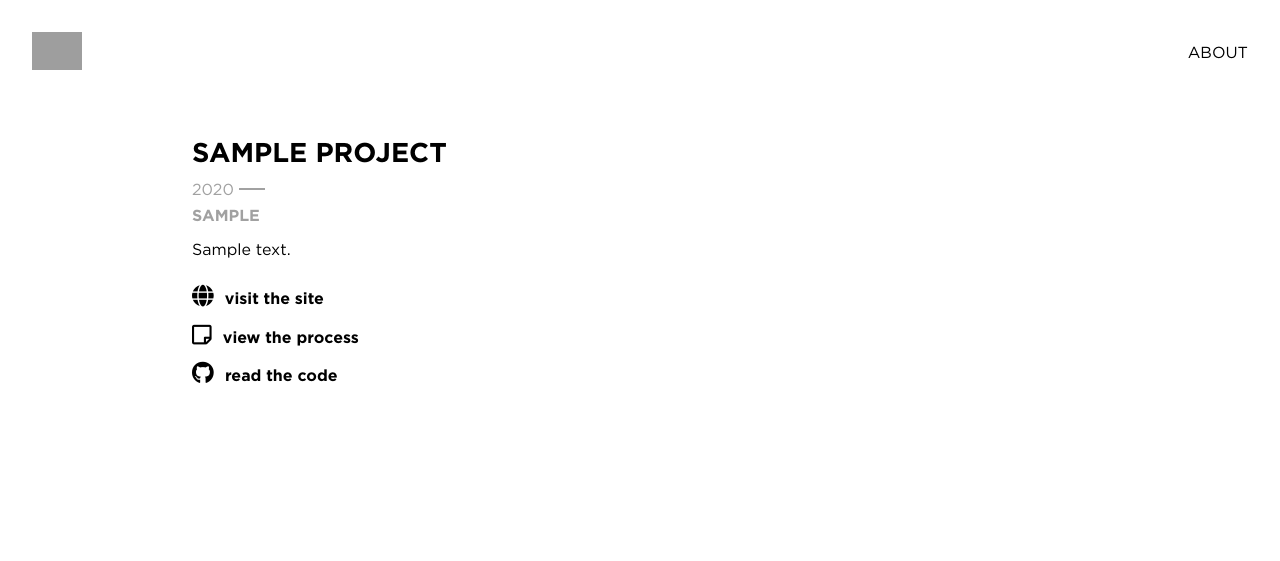
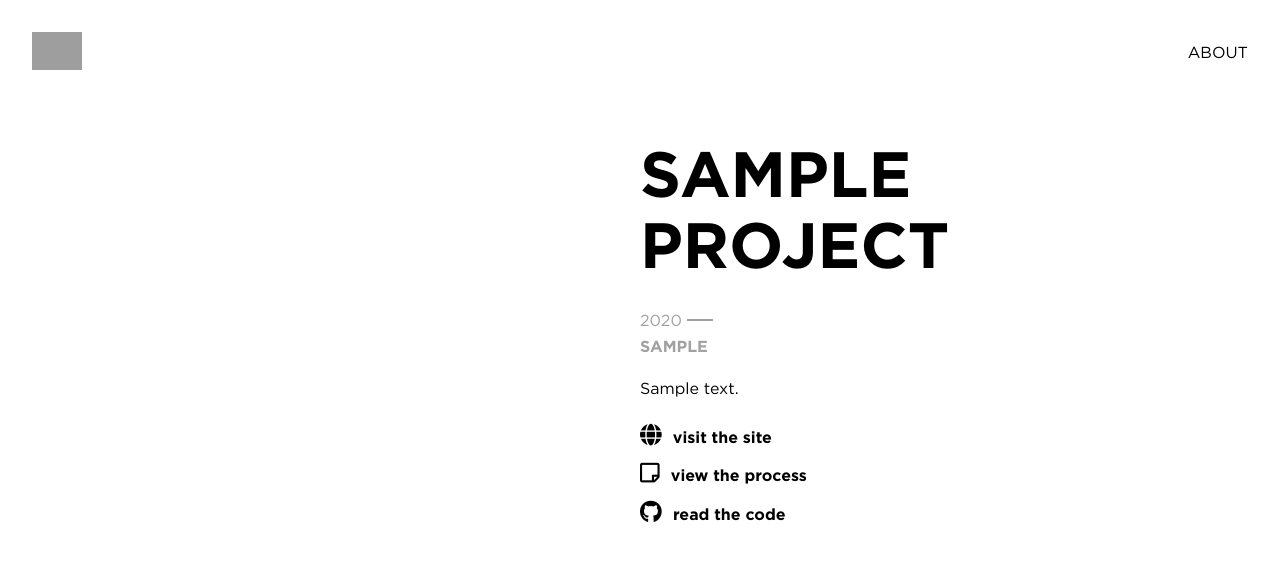
Before and after one commit to izsi-salmon/portfolio-izsi, a PHP site: page /project-single.php?project=1 in a window 1280 px wide. Shown: the top 561 px of the page. Run offline with PHP 8.4, Linux system fonts and the light colour scheme; tables that the repository leaves empty or names only in its code hold one stand-in row (values such as "Sample post"); some libraries are stand-ins or nearby versions; grey boxes are pictures that could not be loaded.

Commit message:
completed desktop project-single

```diff
--- a/css/style.css
+++ b/css/style.css
@@ -127,32 +127,32 @@ h2 {
       .project-main-content .images .img-container:nth-child(3) img {
         margin-left: 0.4em;
         max-width: 100%; }
-  .project-main-content .text h1 {
+  .project-main-content .text .text-wrapper h1 {
     font-family: 'Gotham Bold';
     margin-bottom: 0.5em;
     text-transform: uppercase; }
-  .project-main-content .text .date-container {
+  .project-main-content .text .text-wrapper .date-container {
     align-items: center;
     color: #A1A1A1;
     display: flex;
     align-items: center;
     margin-bottom: 0.5em; }
-    .project-main-content .text .date-container .date {
+    .project-main-content .text .text-wrapper .date-container .date {
       margin-right: 0.3em; }
-    .project-main-content .text .date-container .date-line {
+    .project-main-content .text .text-wrapper .date-container .date-line {
       border: 0.05em solid #A1A1A1;
       width: 1.5em; }
-  .project-main-content .text .project-type {
+  .project-main-content .text .text-wrapper .project-type {
     color: #A1A1A1;
     font-family: 'Gotham Bold';
     margin-bottom: 1em;
     text-transform: uppercase; }
-  .project-main-content .text .description {
+  .project-main-content .text .text-wrapper .description {
     margin-bottom: 1.7em; }
-  .project-main-content .text .icon-link {
+  .project-main-content .text .text-wrapper .icon-link {
     display: block;
     margin-bottom: 1em; }
-    .project-main-content .text .icon-link i {
+    .project-main-content .text .text-wrapper .icon-link i {
       font-size: 1.4em; }
 
 @media only screen and (min-width: 450px) {
@@ -227,7 +227,7 @@ h2 {
     .project-main-content .images {
       margin: 0 auto 2em; }
       .project-main-content .images .img-container img {
-        max-height: 25vh;
+        max-height: 30vh;
         max-width: 55%; }
       .project-main-content .images .img-container:nth-child(2) {
         max-width: 55%; }
@@ -246,6 +246,29 @@ h2 {
   .main-content h1 {
     margin: 0;
     max-width: 40%; } }
+@media only screen and (min-width: 1200px) {
+  .project-main-content {
+    display: flex;
+    margin: 0 auto;
+    width: 90%; }
+    .project-main-content .images {
+      flex: 50%;
+      margin-bottom: 0; }
+      .project-main-content .images .img-container img {
+        max-height: 42vh; }
+      .project-main-content .images .img-container:nth-child(2) {
+        max-width: 50%; }
+      .project-main-content .images .img-container:nth-child(3) {
+        max-width: 50%; }
+    .project-main-content .text {
+      flex: 50%; }
+      .project-main-content .text .text-wrapper {
+        max-width: 70%; }
+        .project-main-content .text .text-wrapper h1 {
+          font-size: 4em;
+          margin-top: 0.5em; }
+        .project-main-content .text .text-wrapper .project-type {
+          margin-bottom: 1.5em; } }
 @media only screen and (min-width: 1400px) {
   h2 {
     font-size: 5rem; }
--- a/css/style.scss
+++ b/css/style.scss
@@ -172,6 +172,7 @@ h2{
         }
     }
     .text{
+        .text-wrapper{
             h1{
                 font-family: 'Gotham Bold';
                 margin-bottom: 0.5em;
@@ -205,6 +206,7 @@ h2{
                 margin-bottom: 1em;
                 i{
                     font-size: 1.4em;
+                }
             }
         }
     }
@@ -323,7 +325,7 @@ h2{
             margin: 0 auto 2em;
             .img-container{
                 img{
-                    max-height: 25vh;
+                    max-height: 30vh;
                     max-width: 55%;
                 }
             }
@@ -359,6 +361,42 @@ h2{
         }
     }
 
+}
+
+@media only screen and (min-width: 1200px){
+    .project-main-content{
+        display: flex;
+        margin: 0 auto;
+        width: 90%;
+        .images{
+            flex: 50%;
+            margin-bottom: 0;
+            .img-container{
+                img{
+                    max-height: 42vh;
+                }
+            }
+            .img-container:nth-child(2){
+                max-width: 50%;
+            }
+            .img-container:nth-child(3){
+                max-width: 50%;
+            }
+        }
+        .text{
+            flex: 50%;
+            .text-wrapper{
+                max-width: 70%;
+                h1{
+                    font-size: 4em;
+                    margin-top: 0.5em;
+                }
+                .project-type{
+                    margin-bottom: 1.5em;
+                }
+            }
+        }
+    }
 }
 
 @media only screen and (min-width: 1400px){
--- a/project-single.php
+++ b/project-single.php
@@ -25,6 +25,7 @@
         <?php endforeach; ?>
     </div>
     <div class="text">
+        <div class="text-wrapper">
             <h1><?= $project['title'] ?></h1>
             <div class="date-container">
                 <div class="date"><?= $project['year'] ?></div><div class="date-line"></div>
@@ -42,5 +43,6 @@
             <?php endif; ?>
         </div>
     </div>
+</div>
 
 <?php require 'footer.php'; ?>
```
Also changed, not shown: 1 other file. Lines whose indentation alone changed are shown as unchanged.
